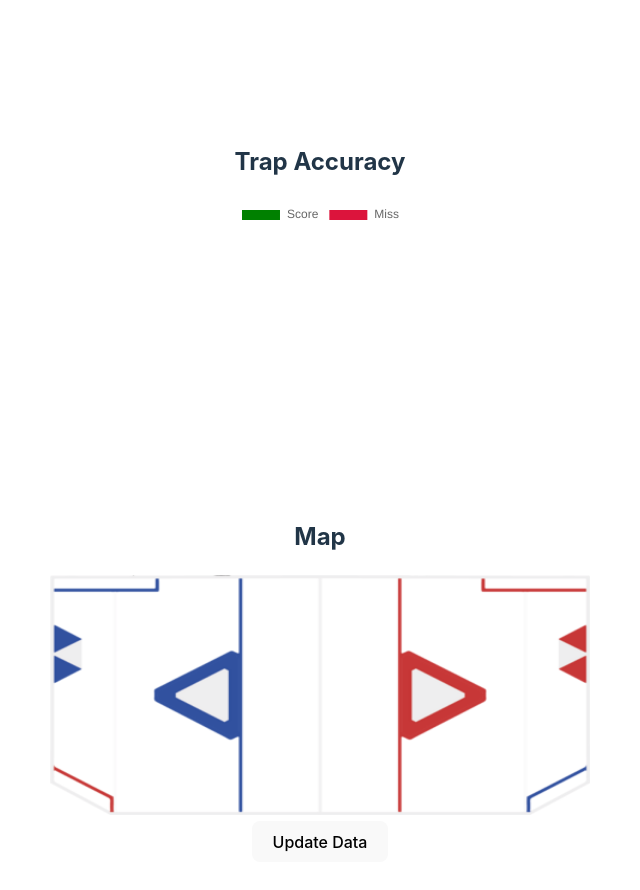
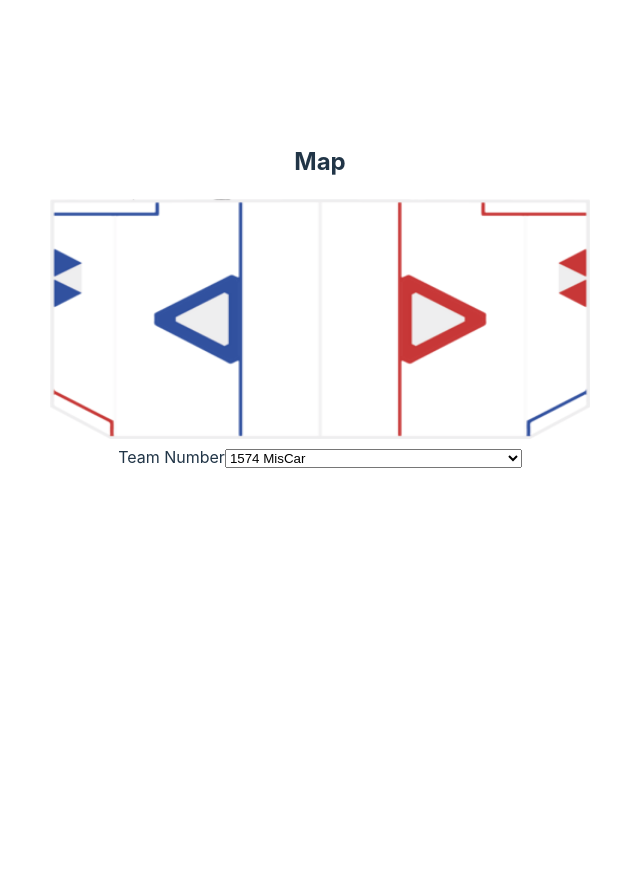
Before and after one commit to GreenBlitz/Scouting2024, a React (Vite) app in the folder application/: page / in a window 1280 px wide. Shown: the part 660-1550 px from the top of the page, without its empty margins (320-960 px from the left). After the commit the page ends 1161 px from the top, so only its background shows below. Built offline with nearby package versions, Linux system fonts and the light colour scheme.

Commit message:
Yoni - added teams

```diff
--- a/application/src/strategy/StrategyApp.tsx
+++ b/application/src/strategy/StrategyApp.tsx
@@ -7,6 +7,76 @@ type TeamData = Record<string, Record<string, string>>;
 const matchName = "Qual";
 const mapName = "CRESCENDO";
 interface StrategyAppProps {}
+
+const teamList = [
+  "1574\tMisCar",
+  "1576\tVoltrix",
+  "1577\tSteampunk",
+  "1580\tThe Blue Monkeys",
+  "1657\tHamosad",
+  "1690\tOrbit",
+  "1937\tElysium",
+  "1942\tCinderella Tel-Nof",
+  "1943\tNeat Team",
+  "1954\tElectroBunny",
+  "2096\tRoboActive",
+  "2212\tThe Spikes",
+  "2230\tGeneral Angels",
+  "2231\tOnyxTronix",
+  "2630\tThunderbolts",
+  "2679\tAtlantis",
+  "3034\tGalileo",
+  "3065\tJatt High School",
+  "3075\tHa-Dream Team",
+  "3083\tArtemis",
+  "3211\tThe Y Team",
+  "3316\tD-Bug",
+  "3339\tBumbleB",
+  "3388\tFlash in memory of Margarita Gusak",
+  "3835\tVulcan",
+  "4319\tLadies FIRST",
+  "4320\tThe Joker",
+  "4338\tFalcons",
+  "4416\tSkynet",
+  "4586\tPRIMO",
+  "4590\tGreenBlitz",
+  "4661\tCypher",
+  "4744\tNinjas",
+  "5135\tBlack Unicorns",
+  "5291\tEmperius",
+  "5554\tThe Poros Robotics",
+  "5614\tTeam Sycamore",
+  "5635\tDemacia",
+  "5654\tPhoenix",
+  "5715\tDRC",
+  "5747\tAthena",
+  "5928\tMetalBoost",
+  "5951\tMakers Assemble",
+  "5987\tGalaxia in memory of David Zohar",
+  "5990\tTRIGON",
+  "6049\tPegasus",
+  "6104\tDesert Eagles",
+  "6168\talzahrawi",
+  "6230\tTeam Koi",
+  "6738\tExcalibur",
+  "6740\tG3 - Glue Gun & Glitter",
+  "6741\tSpace monkeys",
+  "7039\t❌⭕",
+  "7067\tTeam Streak",
+  "7112\tEverGreen",
+  "7177\tAmal tayibe",
+  "7554\tGreen Rockets",
+  "7845\t8BIT",
+  "8175\tPiece of Mind",
+  "8223\tMariners",
+  "8843\tAmal Space and Aviation Maale Adumim",
+  "9303\tPO®️TAL to GOATland",
+  "9304\tlegend's",
+  "9738\tIonic Bond",
+  "9739\tFirefly",
+  "9740\tCAN://Bus",
+  "9741\tSTORM",
+];
 
 function getTeamData(teamMatches: Record<string, string>[]): TeamData {
   const teamData: TeamData = {};
@@ -30,8 +100,8 @@ function getTeamData(teamMatches: Record<string, string>[]): TeamData {
       "Speaker Miss": countDataFromMap("Speaker", false),
       "Pass Successful": countDataFromMap("Pass", true),
       "Pass Unsuccessful": countDataFromMap("Pass", false),
-      "Amp Score": match[`${mapName}/Amp/Score`] + "",
-      "Amp Miss": match[`${mapName}/Amp/Score`] + "",
+      "Amp Score": match[`${mapName}/Amp/Score`],
+      "Amp Miss": match[`${mapName}/Amp/Score`],
       "Trap Score": match["Trap"] === "Scored" ? "1" : "0",
       "Trap Miss": match["Trap"] === "Miss" ? "1" : "0",
     };
@@ -99,7 +169,6 @@ function getAllPoints(matches: Record<string, string>[]) {
 
 const StrategyApp: React.FC<StrategyAppProps> = () => {
   const [matches, setMatches] = useState<Record<string, string>[]>([]);
-
   const teamData = getTeamData(matches);
 
   async function updateMatchesByCriteria(field?: string, value?: string) {
@@ -220,16 +289,6 @@ const StrategyApp: React.FC<StrategyAppProps> = () => {
           }}
         />
       </div>
-      <div className="section">
-        <h2>Trap Accuracy</h2>
-        <PieChart
-          pieData={{
-            Score: [trapAccuracy, "green"],
-            Miss: [100 - trapAccuracy, "crimson"],
-          }}
-        />
-      </div>
-      <br />
 
       <div className="section">
         <h2>Map</h2>
@@ -242,9 +301,24 @@ const StrategyApp: React.FC<StrategyAppProps> = () => {
       </div>
 
       <br />
-      <button onClick={() => updateMatchesByCriteria("Team Number", "4590")}>
-        Update Data
-      </button>
+      <label htmlFor="team number">Team Number</label>
+
+      <select
+        id="team number"
+        name="team number"
+        onChange={(event) =>
+          updateMatchesByCriteria(
+            "Team Number",
+            event.target.value.slice(0, 4) || "0"
+          )
+        }
+      >
+        {teamList.map((item, index) => (
+          <option value={item} key={index}>
+            {item}
+          </option>
+        ))}
+      </select>
     </div>
   );
 };
```
